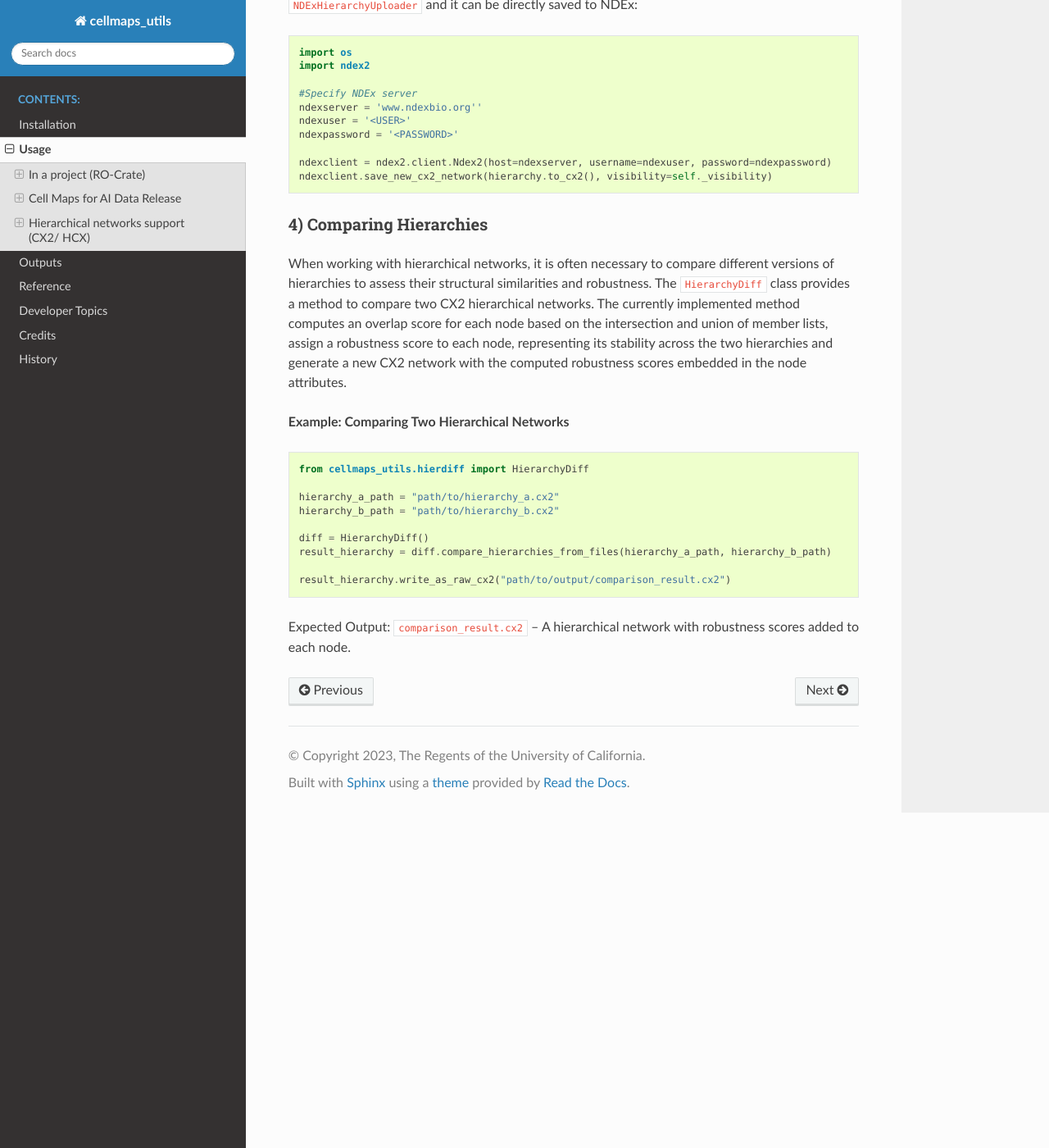
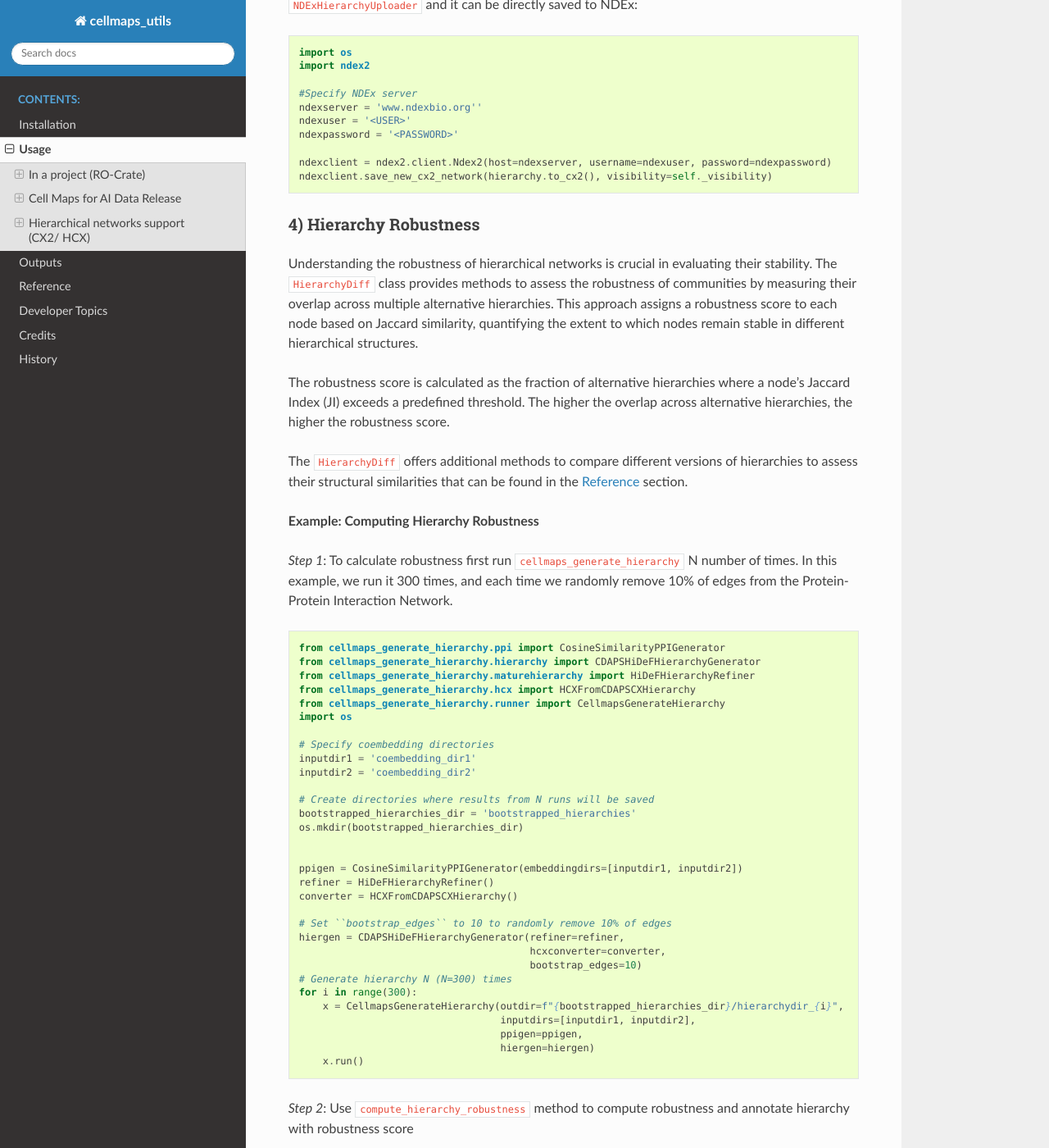
Before and after one commit to idekerlab/cellmaps_utils, a Sphinx documentation site: the page built from docs/usage.rst, in a window 1280 px wide and 1400 px high, scrolled down 13885 px. Shown: the whole window at 82% size. Built offline with Sphinx 7.4.7 and the Read the Docs theme 3.1.0, drawn with Linux system fonts in a browser that asks for light colours; some of the changed text lies outside the part shown.

Commit message:
Add hierarchy robustness documentation

```diff
--- a/docs/usage.rst
+++ b/docs/usage.rst
@@ -745,30 +745,105 @@ If your hierarchy already has ``HCX::interactionNetworkUUID`` annotation, there
     ndexclient.save_new_cx2_network(hierarchy.to_cx2(), visibility=self._visibility)
 
 
-4) Comparing Hierarchies
+4) Hierarchy Robustness
 =========================
 
-When working with hierarchical networks, it is often necessary to compare different versions of hierarchies to assess
-their structural similarities and robustness. The ``HierarchyDiff`` class provides a method to compare two
-CX2 hierarchical networks. The currently implemented method computes an overlap score for each node based on the
-intersection and union of member lists, assign a robustness score to each node, representing its stability across the
-two hierarchies and generate a new CX2 network with the computed robustness scores embedded in the node attributes.
+Understanding the robustness of hierarchical networks is crucial in evaluating their stability. The ``HierarchyDiff``
+class provides methods to assess the robustness of communities by measuring their overlap across multiple alternative
+hierarchies. This approach assigns a robustness score to each node based on Jaccard similarity, quantifying the extent
+to which nodes remain stable in different hierarchical structures.
 
-**Example: Comparing Two Hierarchical Networks**
+The robustness score is calculated as the fraction of alternative hierarchies where a node's Jaccard Index (JI) exceeds
+a predefined threshold. The higher the overlap across alternative hierarchies, the higher the robustness score.
+
+The ``HierarchyDiff`` offers additional methods to compare different versions of hierarchies to assess
+their structural similarities that can be found in the `Reference`_ section.
+
+**Example: Computing Hierarchy Robustness**
+
+*Step 1*: To calculate robustness first run ``cellmaps_generate_hierarchy`` N number of times. In this example,
+we run it 300 times, and each time we randomly remove 10% of edges from the Protein-Protein Interaction Network.
+
+.. code-block::
+
+    from cellmaps_generate_hierarchy.ppi import CosineSimilarityPPIGenerator
+    from cellmaps_generate_hierarchy.hierarchy import CDAPSHiDeFHierarchyGenerator
+    from cellmaps_generate_hierarchy.maturehierarchy import HiDeFHierarchyRefiner
+    from cellmaps_generate_hierarchy.hcx import HCXFromCDAPSCXHierarchy
+    from cellmaps_generate_hierarchy.runner import CellmapsGenerateHierarchy
+    import os
+
+    # Specify coembedding directories
+    inputdir1 = 'coembedding_dir1'
+    inputdir2 = 'coembedding_dir2'
+
+    # Create directories where results from N runs will be saved
+    bootstrapped_hierarchies_dir = 'bootstrapped_hierarchies'
+    os.mkdir(bootstrapped_hierarchies_dir)
+
+
+    ppigen = CosineSimilarityPPIGenerator(embeddingdirs=[inputdir1, inputdir2])
+    refiner = HiDeFHierarchyRefiner()
+    converter = HCXFromCDAPSCXHierarchy()
+
+    # Set ``bootstrap_edges`` to 10 to randomly remove 10% of edges
+    hiergen = CDAPSHiDeFHierarchyGenerator(refiner=refiner,
+                                           hcxconverter=converter,
+                                           bootstrap_edges=10)
+    # Generate hierarchy N (N=300) times
+    for i in range(300):
+        x = CellmapsGenerateHierarchy(outdir=f"{bootstrapped_hierarchies_dir}/hierarchydir_{i}",
+                                      inputdirs=[inputdir1, inputdir2],
+                                      ppigen=ppigen,
+                                      hiergen=hiergen)
+        x.run()
+
+*Step 2*: Use ``compute_hierarchy_robustness`` method to compute robustness and annotate hierarchy with robustness score
 
 .. code-block::
 
     from cellmaps_utils.hierdiff import HierarchyDiff
 
-    hierarchy_a_path = "path/to/hierarchy_a.cx2"
-    hierarchy_b_path = "path/to/hierarchy_b.cx2"
+    # Specify path to reference hierarchy (usually hierarchy generated without bootstrapping edges)
+    reference_hierarchy_path = 'path/to/reference/hierarchy.cx2'
 
+    # Make a list with paths of alternative hierarchies (from step 1)
+    hierarchy_file_name = 'hierarchy.cx2'
+    alternative_hierarchy_paths = []
+    for i in range(300):
+        alternative_hierarchy_paths.append(f"{bootstrapped_hierarchies_dir}/hierarchydir_{i}/{hierarchy_file_name}")
+
+    # Compute robustness and annotate hierarchy with robustness score
     diff = HierarchyDiff()
-    result_hierarchy = diff.compare_hierarchies_from_files(hierarchy_a_path, hierarchy_b_path)
+    robust_hierarchy = diff.compute_hierarchy_robustness(reference_hierarchy_path, alternative_hierarchy_paths)
 
-    result_hierarchy.write_as_raw_cx2("path/to/output/comparison_result.cx2")
+    # Save hierarchy annotated with robustness score
+    robust_hierarchy.write_as_raw_cx2("path/to/output/annotated_hierarchy.cx2")
 
-Expected Output: ``comparison_result.cx2`` – A hierarchical network with robustness scores added to each node.
+Expected Output: ``annotated_hierarchy.cx2`` – A hierarchical network with robustness scores added to each node.
+
+
+*Alternative way to run ``cellmaps_generate_hierarchy`` N (N=300) times using bash script*
+
+.. code-block:: bash
+
+    #!/bin/bash -l
+    #SBATCH --output=./outfile/generate_hierarchy.%A_%a.out
+    #SBATCH --error=./errfile/generate_hierarchy.%A_%a.err
+    #SBATCH --job-name=generate_hierarchy
+    #SBATCH --partition="nrnb-compute"
+    #SBATCH --time=100:00:00
+    #SBATCH --array=1-300%5
+    #SBATCH --mem=100G
+    #SBATCH --cpus-per-task=8
+
+    echo "My SLURM_ARRAY_TASK_ID: " $SLURM_ARRAY_TASK_ID
+
+    source activate cellmaps_toolkit
+
+    output_hierarchy='./existing_output_directory/hierarchydir_'$SLURM_ARRAY_TASK_ID
+
+    cellmaps_generate_hierarchycmd.py $output_hierarchy --coembedding_dirs ./path/to/coembedding_dir1 ./path/to/coembedding_dir_2 --bootstrap_edges 10
 
 
 .. _CM4AI: https://cm4ai.org
@@ -785,3 +860,4 @@ Expected Output: ``comparison_result.cx2`` – A hierarchical network with robus
 .. _csv: https://en.wikipedia.org/wiki/Comma-separated_values
 .. _CX2: https://cytoscape.org/cx/cx2/specification/cytoscape-exchange-format-specification-(version-2)
 .. _HCX: https://cytoscape.org/cx/cx2/hcx-specification
+.. _Reference: https://cellmaps-utils.readthedocs.io/en/latest/cellmaps_utils.html#cellmaps-utils-hierdiff-hierarchy-comparison-module
```
